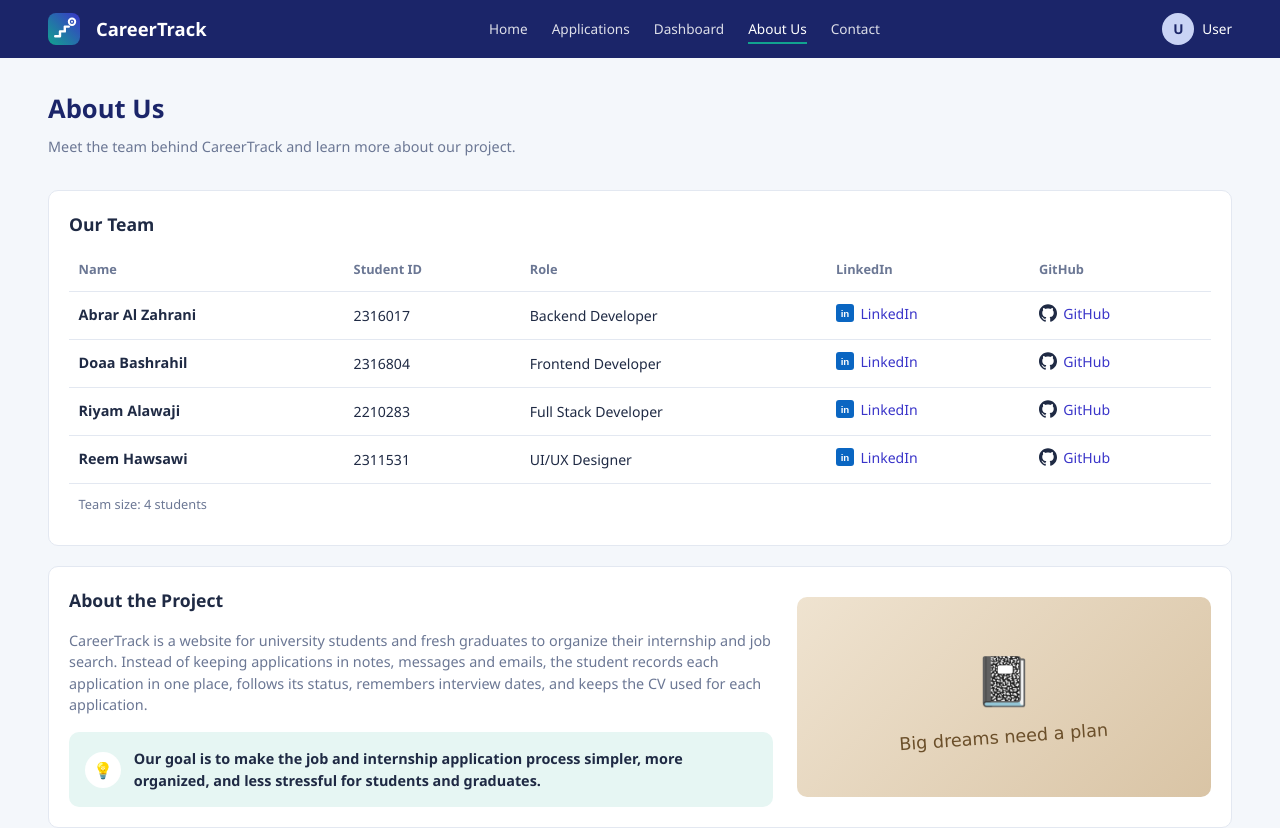
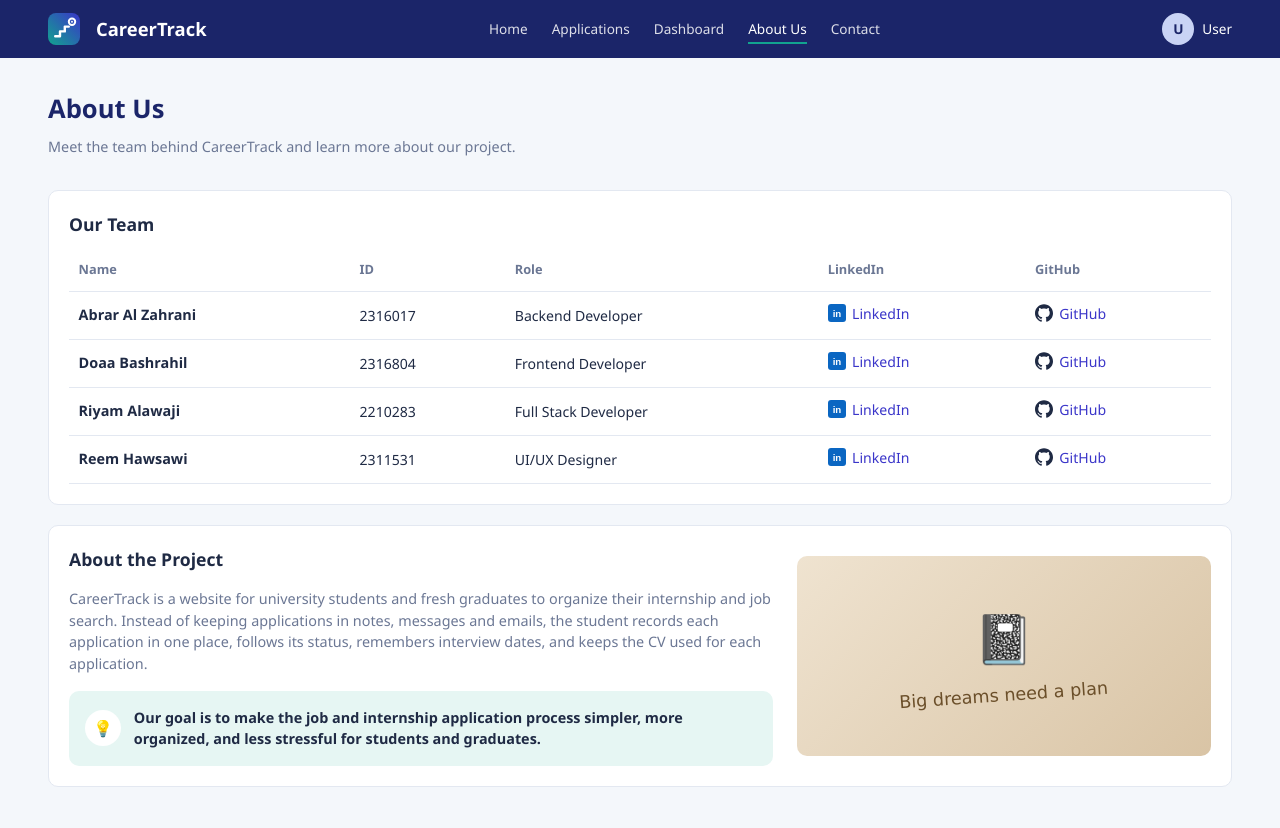
Before and after one commit to RiyamAlawaji/CareerTrack, a plain HTML site: page html/about-us.html in a window 1280 px wide. Shown: the top 828 px of the page. Drawn offline with Linux system fonts and the light colour scheme.

Commit message:
final version

```diff
--- a/html/about-us.html
+++ b/html/about-us.html
@@ -43,7 +43,7 @@
           <thead>
             <tr>
               <th scope="col">Name</th>
-              <th scope="col">Student ID</th>
+              <th scope="col">ID</th>
               <th scope="col">Role</th>
               <th scope="col">LinkedIn</th>
               <th scope="col">GitHub</th>
@@ -80,7 +80,6 @@
           </tr>
           </tbody>
           <tfoot>
-            <tr><td colspan="5">Team size: 4 students</td></tr>
           </tfoot>
         </table>
       </div>
```
